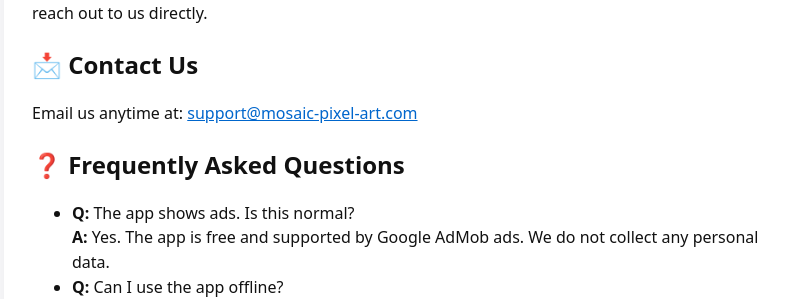
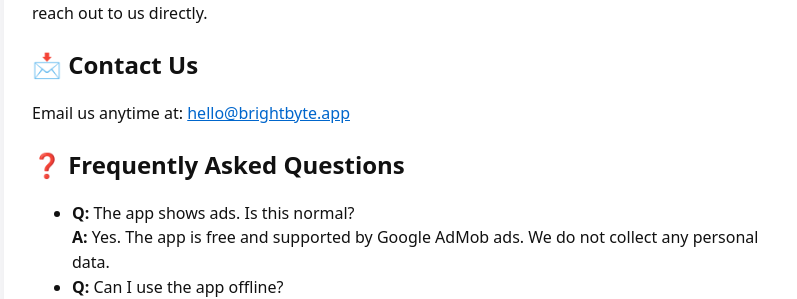
Before and after one commit to MagicScribble/BrightByte, a Jekyll site: the page support.html, which Jekyll copies as it is, in a window 1280 px wide. Shown: the part 156-455 px from the top of the page, without its empty margins (228-1025 px from the left). Built offline with Jekyll 4.4.1, drawn with Linux system fonts in a browser that asks for light colours.

Commit message:
Update support.html

```diff
--- a/support.html
+++ b/support.html
@@ -23,7 +23,7 @@
     <p>Welcome! If you have any questions or issues with <strong>Mosaic Pixel Art</strong>, you can find answers here or reach out to us directly.</p>
 
     <h2>📩 Contact Us</h2>
-    <p>Email us anytime at: <a href="mailto:support@mosaic-pixel-art.com">support@mosaic-pixel-art.com</a></p>
+    <p>Email us anytime at: <a href="mailto:dentin-97.aniline@icloud.com">hello@brightbyte.app</a></p>
 
     <h2>❓ Frequently Asked Questions</h2>
     <ul>
```
